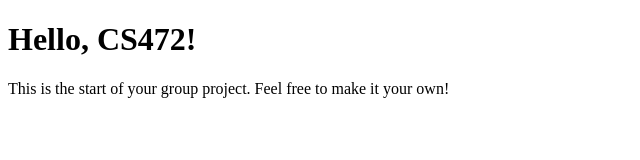
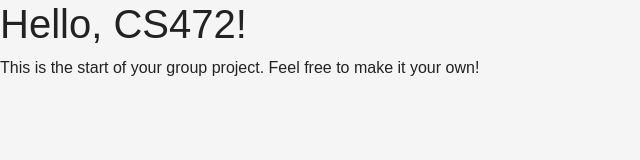
Before and after one commit to CS272-S25/p6, a plain HTML site: page index.html in a window 1280 px wide. Shown: the whole page, without its empty margins (0-640 px from the left). Drawn offline with nearby package versions, Linux system fonts and the light colour scheme.

Commit message:
basic setup

```diff
--- a/index.html
+++ b/index.html
@@ -4,6 +4,13 @@
     <head>
         <meta charset="UTF-8">
         <title>CS472 Group Project</title>
+    </head>
+    <head>
+        <meta charset="UTF-8">
+        <meta name="viewport" content="width=device-width, initial-scale=1.0">
+        <title>CS472 Group Project P6</title>
+        <link href="https://cdn.jsdelivr.net/npm/bootstrap@5.3.5/dist/css/bootstrap.min.css" rel="stylesheet" integrity="sha384-QWTKZyjpPEjISv5WaRU9OFeRpok6YctnYmDr5pNlyT2bRjXh0JMhjY6hW+ALEwIH" crossorigin="anonymous">
+        <link href="styles.css" rel="stylesheet"/>
     </head>
 
     <body>
--- /dev/null
+++ b/styles.css
@@ -0,0 +1,6 @@
+body {
+    font-size: 16px;
+    background-color: #f5f5f5;
+    font-family: Arial, sans-serif;
+    color: #222;
+}
```
Also changed, not shown: 1 other file.
